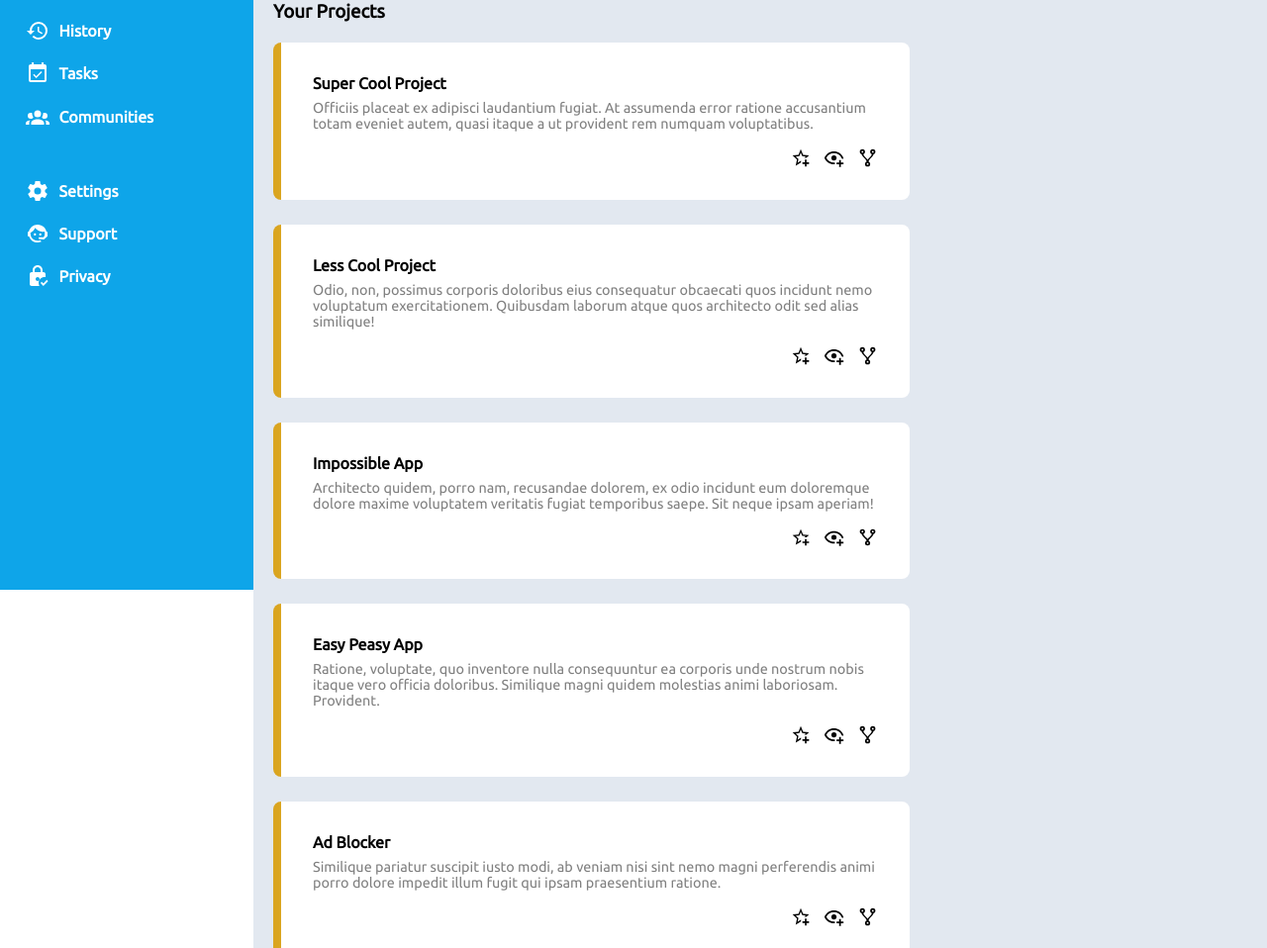
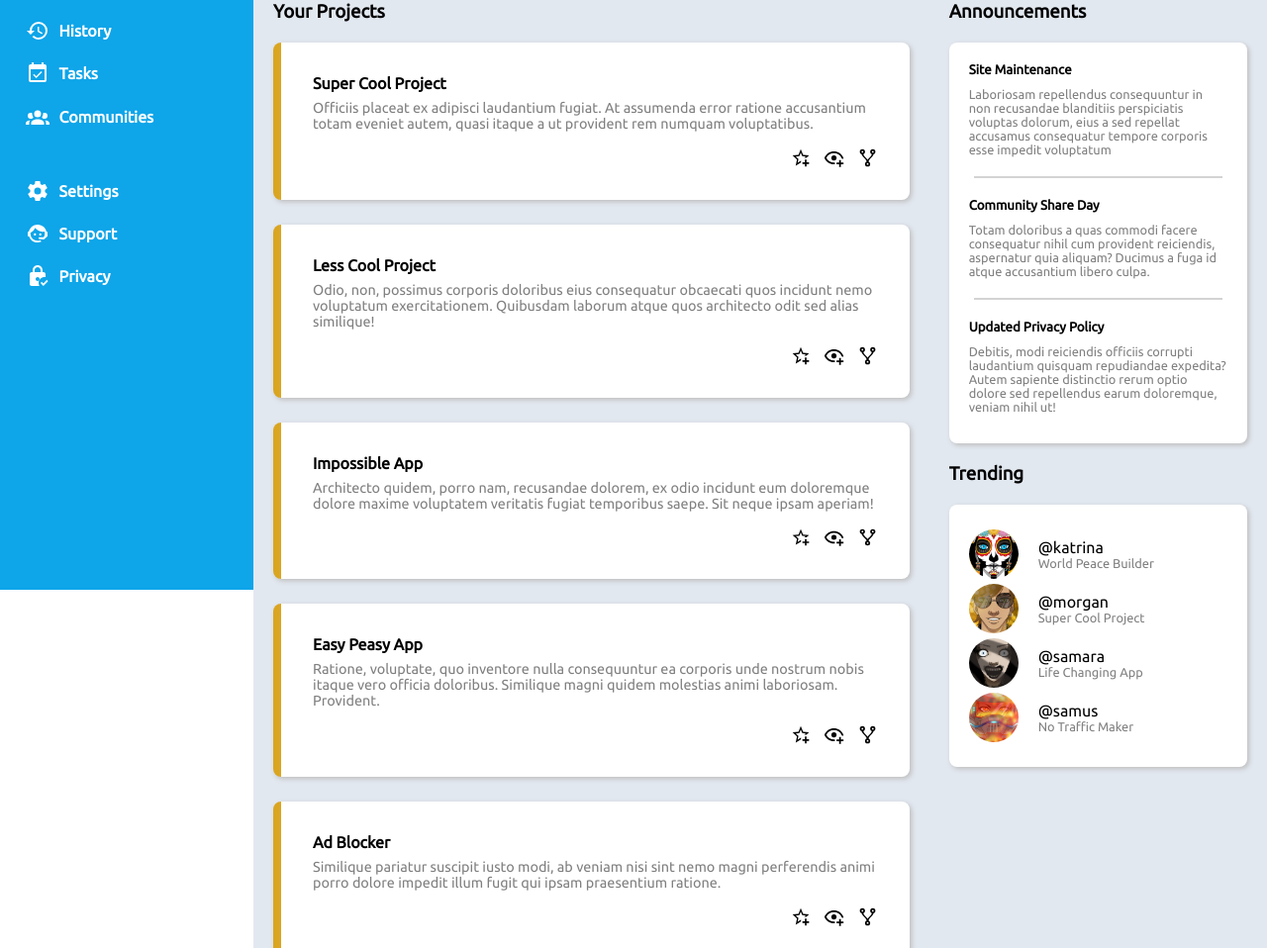
Before and after one commit to CodePiru/Admin-Dashboard, a plain HTML site: page index.html in a window 1280 px wide. Shown: the part 204-1162 px from the top of the page at 99% size. Drawn offline with Linux system fonts and the light colour scheme.

Commit message:
Final commit to show project

```diff
--- a/index.html
+++ b/index.html
@@ -111,8 +111,53 @@
                 </div>
             </div>
         </div>
-        <div>
-
+        <div class="aditional">
+            <div>
+                <h3>Announcements</h3>
+                <div class="announcements">
+                    <h5>Site Maintenance</h5>
+                    <p>Laboriosam repellendus consequuntur in non recusandae blanditiis perspiciatis voluptas dolorum, eius a sed repellat accusamus consequatur tempore corporis esse impedit voluptatum
+                    <hr>
+                    <h5>Community Share Day</h5>
+                    <p>Totam doloribus a quas commodi facere consequatur nihil cum provident reiciendis, aspernatur quia aliquam? Ducimus a fuga id atque accusantium libero culpa.</p>
+                    <hr>
+                    <h5>Updated Privacy Policy</h5>
+                    <p>Debitis, modi reiciendis officiis corrupti laudantium quisquam repudiandae expedita? Autem sapiente distinctio rerum optio dolore sed repellendus earum doloremque, veniam nihil ut!</p>
+                </div>
+            </div>
+            <div>
+                <h3>Trending</h3>
+                <div class="trending">
+                    <div>
+                        <img src="./img/woman-g8109f1489_640.jpg" class="profile-picture">
+                        <div>
+                            <p class="trendy-user">@katrina</p>
+                            <p class="trendy-project">World Peace Builder</p>
+                        </div>
+                    </div>
+                    <div>
+                        <img src="./img/man-g35352d3f0_640.jpg" class="profile-picture">
+                        <div>
+                            <p class="trendy-user">@morgan</p>
+                            <p class="trendy-project">Super Cool Project</p>
+                        </div>
+                    </div>
+                    <div>
+                        <img src="./img/woman-g377328b66_640.jpg" class="profile-picture">
+                        <div>
+                            <p class="trendy-user">@samara</p>
+                            <p class="trendy-project">Life Changing App</p>
+                        </div>
+                    </div>
+                    <div>
+                        <img src="./img/woman-g82acd0154_640.jpg" class="profile-picture">
+                        <div>
+                            <p class="trendy-user">@samus</p>
+                            <p class="trendy-project">No Traffic Maker</p>
+                        </div>
+                    </div>
+                </div>
+            </div>
         </div>
     </main>
 </body>
--- a/style.css
+++ b/style.css
@@ -91,6 +91,8 @@ aside > ul > li::before {
 
 header {
     grid-area: hd;
+    box-shadow: 2px 2px 5px rgb(189, 189, 189);
+    z-index: 1;
 }
 
 .profile-picture {
@@ -192,6 +194,7 @@ main h3 {
     padding: 2rem;
     border-left: goldenrod 0.5rem solid;
     display: grid;
+    box-shadow: 2px 2px 5px rgb(189, 189, 189);
 }
 
 .card > p {
@@ -212,3 +215,40 @@ main h3 {
     height: 1.3rem;
     cursor: pointer;
 }
+
+.announcements,
+.trending {
+    padding: 20px;
+    background-color: white;
+    margin: 0 20px;
+    box-shadow: 2px 2px 5px rgb(189, 189, 189);
+    border-radius: 0.5rem;
+}
+
+.announcements p {
+    margin: 10px 0;
+    color: gray;
+    font-size: 0.8rem;
+}
+
+hr {
+    margin: 20px 5px;
+    border: lightgray solid 1px;
+}
+
+.trending {
+    margin-bottom: 20px;
+}
+
+.trending > div {
+    display: grid;
+    grid-template-columns: auto 1fr;
+    gap: 20px;
+    align-items: center;
+    margin: 5px 0;
+}
+
+.trendy-project {
+    color: gray;
+    font-size: 0.8rem;
+}
```
